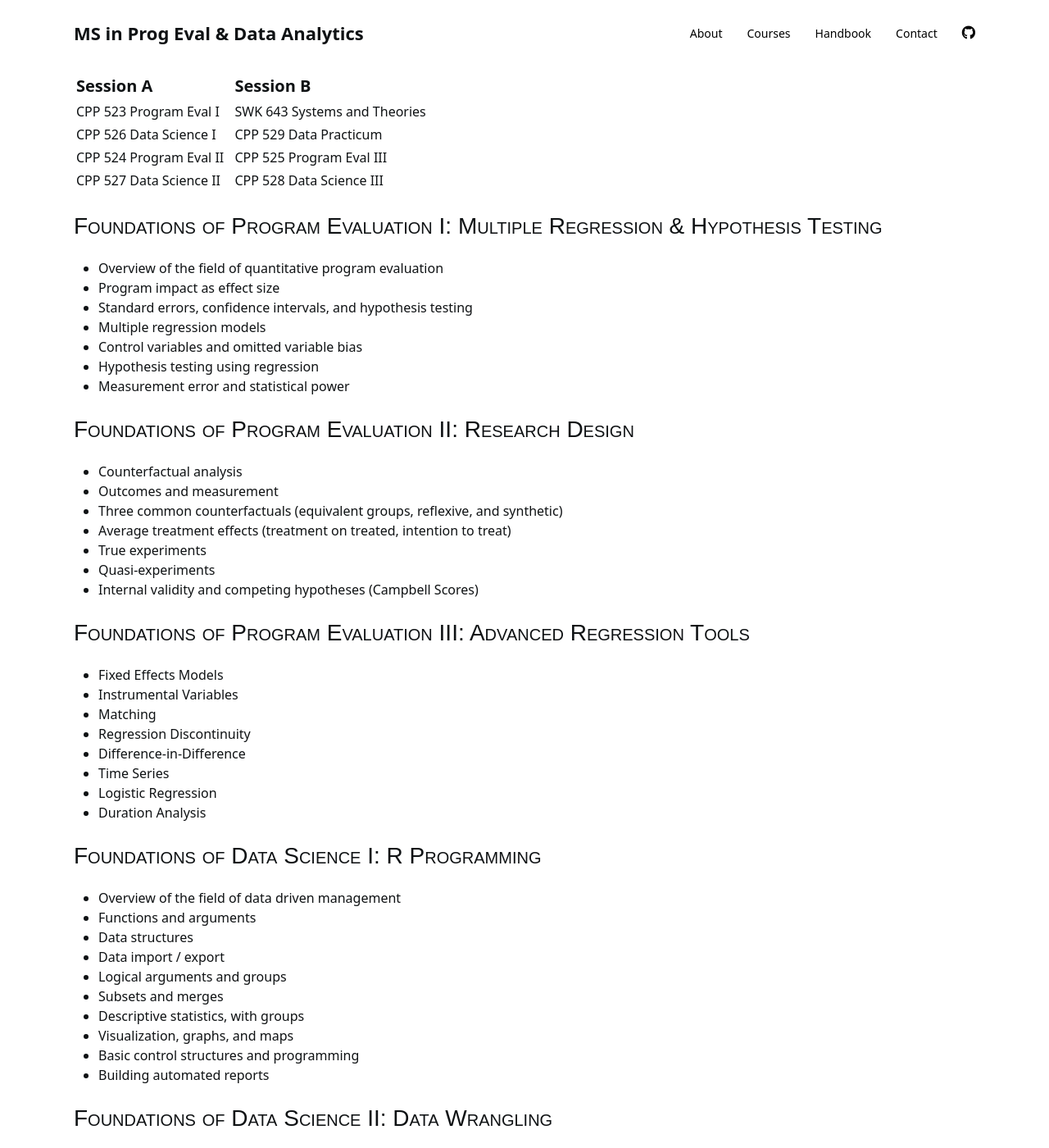
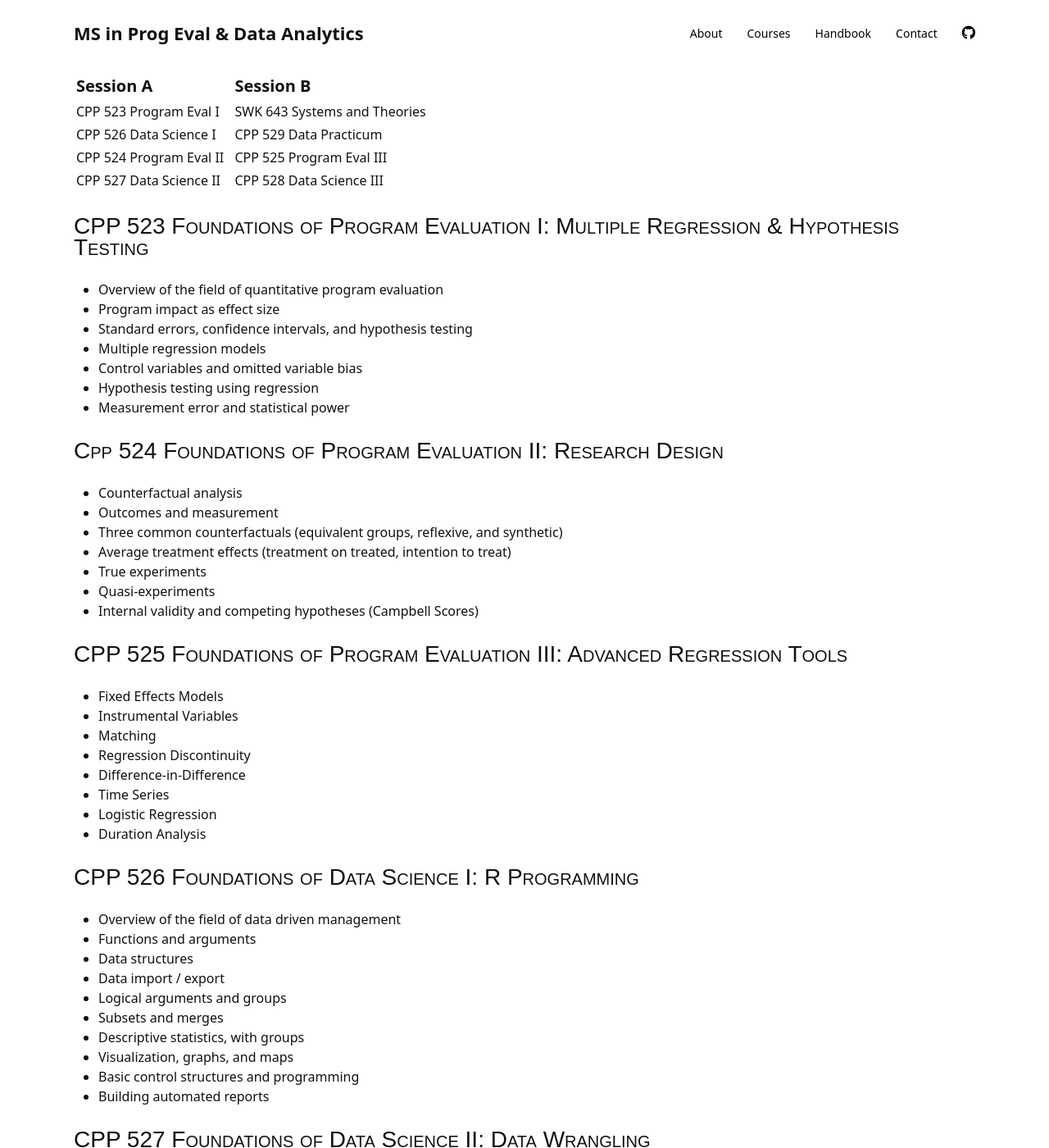
Before and after one commit to DS4PS/ms-prog-eval-data-analytics, a Jekyll site: the page built from courses.md, in a window 1280 px wide and 1400 px high, scrolled down 928 px. Shown: the whole window at 82% size. Built offline with Jekyll 4.4.1, drawn with Linux system fonts in a browser that asks for light colours; nearby versions of some CDN libraries; a style sheet for code colours, icons or effects is not loaded; some of the changed text lies outside the part shown.

Commit message:
Update courses.md

```diff
--- a/courses.md
+++ b/courses.md
@@ -77,7 +77,7 @@ CPP 524 Program Eval II      |    |  CPP 525 Program Eval III
 CPP 527 Data Science II      |    |  CPP 528 Data Science III
 
 
-## Foundations of Program Evaluation I: Multiple Regression & Hypothesis Testing
+## CPP 523 Foundations of Program Evaluation I: Multiple Regression & Hypothesis Testing
 * Overview of the field of quantitative program evaluation
 * Program impact as effect size
 * Standard errors, confidence intervals, and hypothesis testing
@@ -86,7 +86,7 @@ CPP 527 Data Science II      |    |  CPP 528 Data Science III
 * Hypothesis testing using regression
 * Measurement error and statistical power
 
-## Foundations of Program Evaluation II: Research Design
+## Cpp 524 Foundations of Program Evaluation II: Research Design
 * Counterfactual analysis
 * Outcomes and measurement
 * Three common counterfactuals (equivalent groups, reflexive, and synthetic)
@@ -95,7 +95,7 @@ CPP 527 Data Science II      |    |  CPP 528 Data Science III
 * Quasi-experiments
 * Internal validity and competing hypotheses (Campbell Scores)
 
-## Foundations of Program Evaluation III: Advanced Regression Tools
+## CPP 525 Foundations of Program Evaluation III: Advanced Regression Tools
 * Fixed Effects Models
 * Instrumental Variables
 * Matching
@@ -105,7 +105,7 @@ CPP 527 Data Science II      |    |  CPP 528 Data Science III
 * Logistic Regression
 * Duration Analysis
 
-## Foundations of Data Science I: R Programming
+## CPP 526 Foundations of Data Science I: R Programming
 * Overview of the field of data driven management
 * Functions and arguments
 * Data structures
@@ -118,7 +118,7 @@ CPP 527 Data Science II      |    |  CPP 528 Data Science III
 * Building automated reports
 
 
-## Foundations of Data Science II: Data Wrangling
+## CPP 527 Foundations of Data Science II: Data Wrangling
 * Advanced data structures
 * Tidy data and tidyverse
 * Advanced data wrangling
@@ -127,7 +127,7 @@ CPP 527 Data Science II      |    |  CPP 528 Data Science III
 * Advanced markdown formats
 * Animations
 
-## Foundations of Data Science III: Project Management & Collaboration
+## CPP 528 Foundations of Data Science III: Project Management & Collaboration
 * Open science and reproducibility
 * Open data movement and standards
 * The agile framework for team management
@@ -136,7 +136,7 @@ CPP 527 Data Science II      |    |  CPP 528 Data Science III
 * Report methodology and results in professional format
 * Building Packages
 
-## Data Practicum: Data-Driven Models of Community Change
+## CPP 529 Data Practicum: Data-Driven Models of Community Change
 * Project management foundations
 * Import data from several sources including APIs
 * Aggregate all data to proper units of analysis
```
